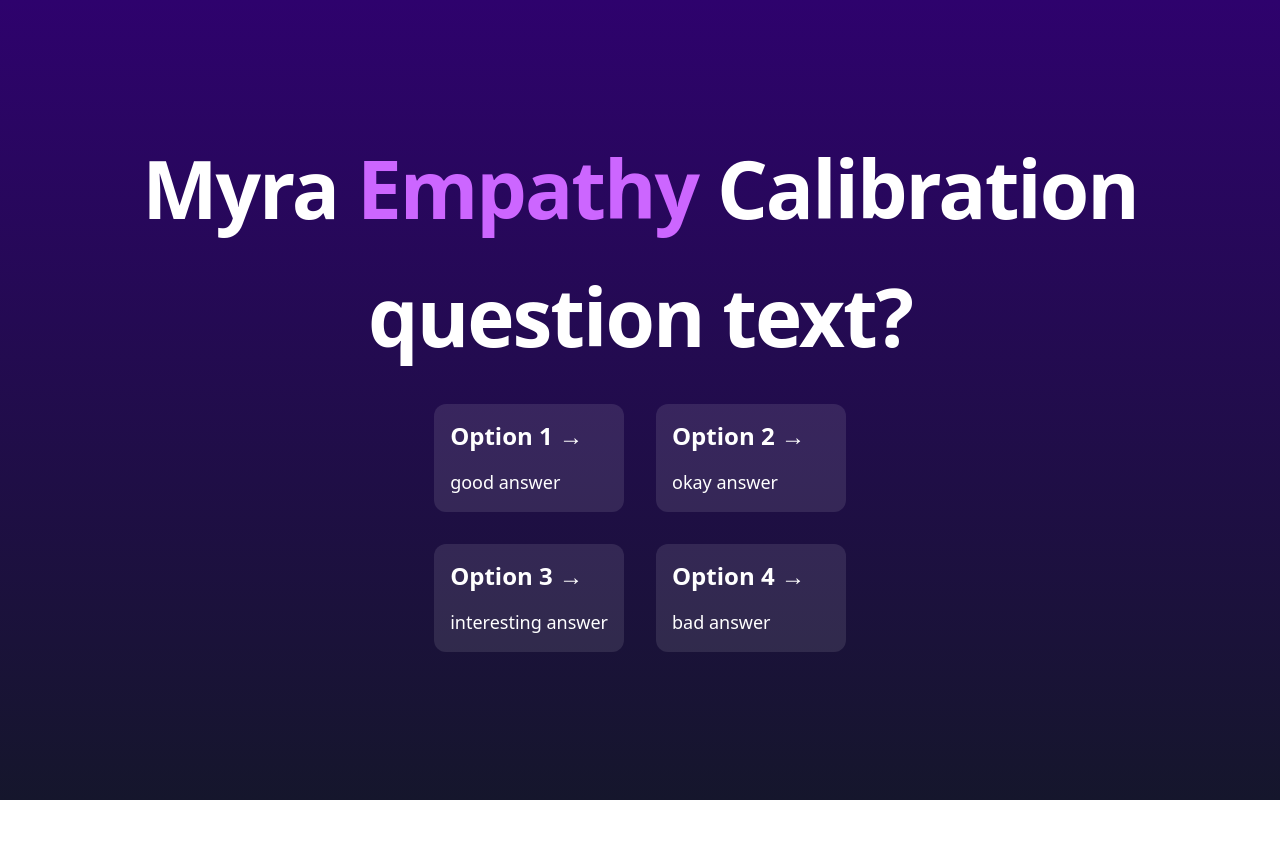
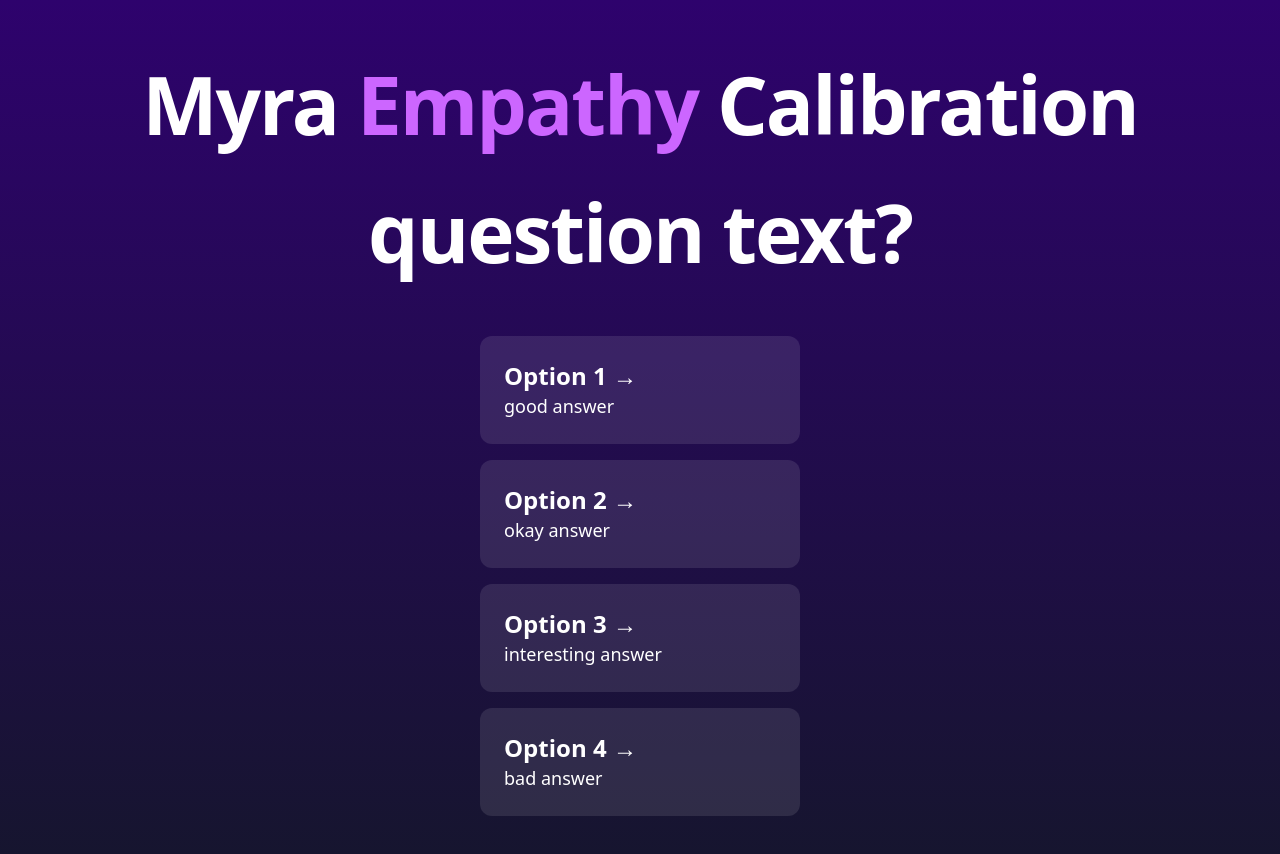
Before and after one commit to AMBacelar/myra-calibration-quiz, a Next.js app: page / in a window 1280 px wide. Shown: the top 854 px of the page. Before the commit the page ends 800 px from the top, so only its background shows below. Built offline with nearby package versions, Linux system fonts and the light colour scheme.

Commit message:
more functionality to the question component

```diff
--- a/src/pages/index.tsx
+++ b/src/pages/index.tsx
@@ -10,7 +10,10 @@ import {
 } from "~/helpers";
 import { questions } from "~/questions";
 
-const QuestionSection = () => {
+const QuestionSection: FunctionComponent<{
+  questions: Question[];
+  onLastQuestionAnswered: () => void;
+}> = ({ questions, onLastQuestionAnswered }) => {
   const [score, setScore] = useState<ActiveScore>(initialScore);
   const [questionIndex, setQuestionIndex] = useState<number>(-1);
   const [question, setQuestion] = useState<Question>();
@@ -22,6 +25,7 @@ const QuestionSection = () => {
     const firstQuestionPayload = getNextQuestion(initialScore, -1, questions);
     if (!firstQuestionPayload) {
       console.log("should never happen");
+      onLastQuestionAnswered();
     } else {
       setQuestion(firstQuestionPayload.nextQuestion);
       setQuestionIndex(firstQuestionPayload.nextQuestionIndex);
@@ -37,6 +41,7 @@ const QuestionSection = () => {
     );
     if (!nextQuestionPayload) {
       console.log("We have asked all the available questions");
+      onLastQuestionAnswered();
     } else {
       setQuestion(nextQuestionPayload.nextQuestion);
       setQuestionIndex(nextQuestionPayload.nextQuestionIndex);
@@ -48,7 +53,7 @@ const QuestionSection = () => {
       <h2 className="text-5xl font-extrabold tracking-tight text-white sm:text-[5rem]">
         {question?.text}
       </h2>
-      <div className="grid grid-cols-1 gap-4 sm:grid-cols-2 md:gap-8">
+      <div className="flex-col gap-4 sm:grid-cols-2 md:gap-8">
         {question?.options.map((option, i) => (
           <Option
             key={i}
@@ -76,7 +81,7 @@ const Option: FunctionComponent<{
         e.preventDefault();
         onClick();
       }}
-      className="flex max-w-xs flex-col gap-4 rounded-xl bg-white/10 p-4 text-white hover:bg-white/20"
+      className="m-4 flex w-80 flex-col rounded-xl bg-white/10 p-6 text-white hover:bg-white/20"
     >
       <h3 className="text-2xl font-bold">Option {index + 1} →</h3>
       <div className="text-lg">{text}</div>
@@ -98,7 +103,10 @@ const Home: NextPage = () => {
             Myra <span className="text-[hsl(280,100%,70%)]">Empathy</span>{" "}
             Calibration
           </h1>
-          <QuestionSection />
+          <QuestionSection
+            questions={questions}
+            onLastQuestionAnswered={() => console.log("go to next section now")}
+          />
         </div>
       </main>
     </>
--- /dev/null
+++ b/src/sent-to-h.ts
@@ -0,0 +1,164 @@
+export enum Categories {
+  category1 = "CATEGORY1",
+  category2 = "CATEGORY2",
+  category3 = "CATEGORY3",
+  category4 = "CATEGORY4",
+  category5 = "CATEGORY5",
+  category6 = "CATEGORY6",
+}
+
+export type ScoreModifierValues = {
+  [Categories.category1]: undefined | number;
+  [Categories.category2]: undefined | number;
+  [Categories.category3]: undefined | number;
+  [Categories.category4]: undefined | number;
+  [Categories.category5]: undefined | number;
+  [Categories.category6]: undefined | number;
+};
+type Options = {
+  text: string;
+  payload: ScoreModifierValues;
+};
+export type Question = {
+  text: string;
+  image?: string;
+  minimumScoresRequiredToDisplayQuestion: ScoreModifierValues;
+  maximumScoresRequiredToDisplayQuestion: ScoreModifierValues;
+  options: Options[];
+};
+
+// all you need to edit is below this line
+// these will be the questions, and they will (for now) be in this order
+
+export const questions: Question[] = [
+  {
+    text: "this is the question text",
+    minimumScoresRequiredToDisplayQuestion: {
+      [Categories.category1]: undefined,
+      [Categories.category2]: undefined,
+      [Categories.category3]: undefined,
+      [Categories.category4]: undefined,
+      [Categories.category5]: undefined,
+      [Categories.category6]: undefined,
+    },
+    maximumScoresRequiredToDisplayQuestion: {
+      [Categories.category1]: undefined,
+      [Categories.category2]: undefined,
+      [Categories.category3]: undefined,
+      [Categories.category4]: undefined,
+      [Categories.category5]: undefined,
+      [Categories.category6]: undefined,
+    },
+    options: [
+      {
+        text: "good answer",
+        payload: {
+          [Categories.category1]: undefined,
+          [Categories.category2]: 10,
+          [Categories.category3]: undefined,
+          [Categories.category4]: 14,
+          [Categories.category5]: undefined,
+          [Categories.category6]: undefined,
+        },
+      },
+      {
+        text: "okay answer",
+        payload: {
+          [Categories.category1]: undefined,
+          [Categories.category2]: undefined,
+          [Categories.category3]: undefined,
+          [Categories.category4]: 7,
+          [Categories.category5]: undefined,
+          [Categories.category6]: undefined,
+        },
+      },
+      {
+        text: "interesting answer",
+        payload: {
+          [Categories.category1]: undefined,
+          [Categories.category2]: 2,
+          [Categories.category3]: undefined,
+          [Categories.category4]: 6,
+          [Categories.category5]: undefined,
+          [Categories.category6]: 9,
+        },
+      },
+      {
+        text: "bad answer",
+        payload: {
+          [Categories.category1]: undefined,
+          [Categories.category2]: -19,
+          [Categories.category3]: undefined,
+          [Categories.category4]: -8,
+          [Categories.category5]: undefined,
+          [Categories.category6]: undefined,
+        },
+      },
+    ],
+  },
+  {
+    text: "question text?",
+    minimumScoresRequiredToDisplayQuestion: {
+      [Categories.category1]: undefined,
+      [Categories.category2]: undefined,
+      [Categories.category3]: undefined,
+      [Categories.category4]: undefined,
+      [Categories.category5]: undefined,
+      [Categories.category6]: undefined,
+    },
+    maximumScoresRequiredToDisplayQuestion: {
+      [Categories.category1]: undefined,
+      [Categories.category2]: undefined,
+      [Categories.category3]: undefined,
+      [Categories.category4]: undefined,
+      [Categories.category5]: undefined,
+      [Categories.category6]: undefined,
+    },
+    options: [
+      {
+        text: "good answer",
+        payload: {
+          [Categories.category1]: undefined,
+          [Categories.category2]: 10,
+          [Categories.category3]: undefined,
+          [Categories.category4]: 14,
+          [Categories.category5]: undefined,
+          [Categories.category6]: undefined,
+        },
+      },
+      {
+        text: "okay answer",
+        payload: {
+          [Categories.category1]: undefined,
+          [Categories.category2]: undefined,
+          [Categories.category3]: undefined,
+          [Categories.category4]: 7,
+          [Categories.category5]: undefined,
+          [Categories.category6]: undefined,
+        },
+      },
+      {
+        text: "interesting answer",
+        payload: {
+          [Categories.category1]: undefined,
+          [Categories.category2]: 2,
+          [Categories.category3]: undefined,
+          [Categories.category4]: 6,
+          [Categories.category5]: undefined,
+          [Categories.category6]: 9,
+        },
+      },
+      {
+        text: "bad answer",
+        payload: {
+          [Categories.category1]: undefined,
+          [Categories.category2]: -19,
+          [Categories.category3]: undefined,
+          [Categories.category4]: -8,
+          [Categories.category5]: undefined,
+          [Categories.category6]: undefined,
+        },
+      },
+    ],
+  },
+];
```
